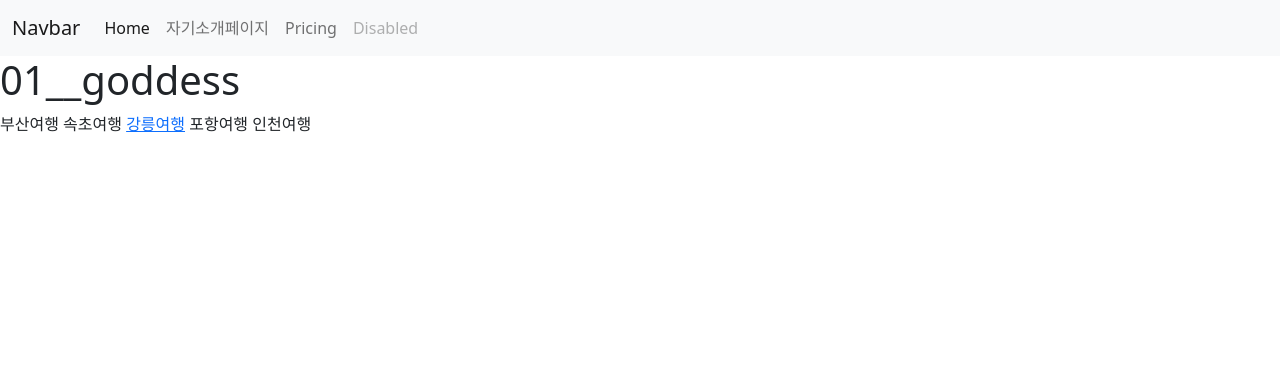
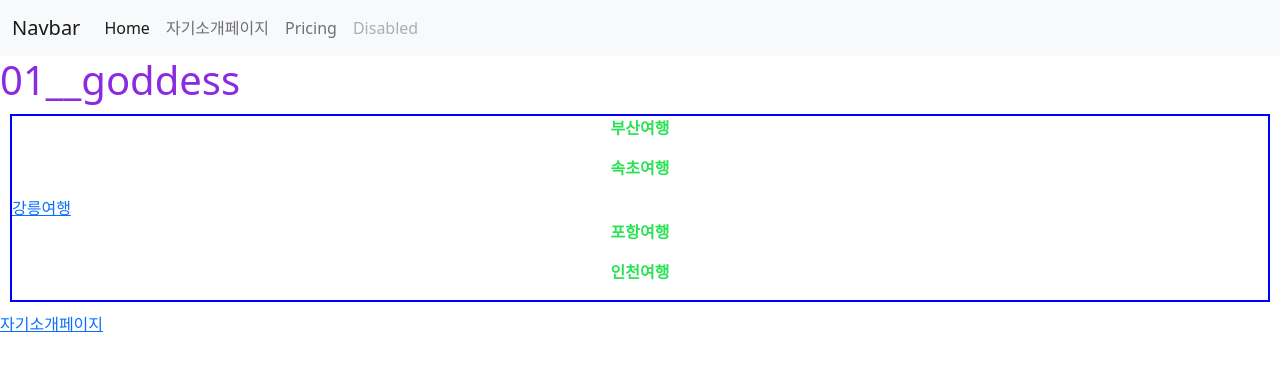
Before and after one commit to jangys02/2022-sns-project, a Django app: page / in a window 1280 px wide. Shown: the top 371 px of the page. Run offline with Django 4.2, Linux system fonts and the light colour scheme.

Commit message:
3주차과제

```diff
--- a/basic/static/css/project.css
+++ b/basic/static/css/project.css
@@ -1,8 +1,3 @@
-a{
-    color :blueviolet;
-    font-weight: bold;
-    text-align: center;
-}
 .trip_box{
     border: 2px solid blue;
     margin: 10px;
@@ -13,3 +8,10 @@ h1{
     color :blueviolet;
 
 }
+
+p{
+    color :rgb(43, 226, 86);
+    font-weight: bold;
+    text-align: center;
+
+}
--- a/basic/templates/base.html
+++ b/basic/templates/base.html
@@ -8,7 +8,7 @@
     <title>yeoshin's SNS</title>
     <link href="https://cdn.jsdelivr.net/npm/bootstrap@5.1.3/dist/css/bootstrap.min.css" rel="stylesheet" integrity="sha384-1BmE4kWBq78iYhFldvKuhfTAU6auU8tT94WrHftjDbrCEXSU1oBoqyl2QvZ6jIW3" crossorigin="anonymous">
     <script src="https://cdn.jsdelivr.net/npm/bootstrap@5.1.3/dist/js/bootstrap.bundle.min.js" integrity="sha384-ka7Sk0Gln4gmtz2MlQnikT1wXgYsOg+OMhuP+IlRH9sENBO0LRn5q+8nbTov4+1p" crossorigin="anonymous"></script>
-    <link rel="sylesheet" type="text/css" href="{% static 'css/project.css' %}">
+    <link rel="stylesheet" type="text/css" href="{% static 'css/project.css' %}">
 
 </head>
 <body>
--- a/main/templates/main/Gangneung.html
+++ b/main/templates/main/Gangneung.html
@@ -1,11 +1,9 @@
 {% extends 'base.html' %}
-
-{%load static %}
 
 {% block content %}
 
 
-<p>강릉여행페이지</p>
+<h1>강릉여행페이지</h1>
 
 
 {% endblock %}
--- a/main/templates/main/mainpage.html
+++ b/main/templates/main/mainpage.html
@@ -5,13 +5,14 @@
 {% block content %}
     <h1>01__goddess</h1>
     <div class="trip_box">
-        <a>부산여행</a>
-        <a>속초여행</a>
+        <p>부산여행</p>
+        <p>속초여행</p>
         <a href="{% url 'showgang' %}">강릉여행</a>
-        <a>포항여행</a>
-        <a>인천여행</a>
+        <p>포항여행</p>
+        <p>인천여행</p>
     </div>
 
+<a href="{% url 'introduce' %}">자기소개페이지</a>
 
 {% endblock %}
 </body>
--- a/main/views.py
+++ b/main/views.py
@@ -10,6 +10,3 @@ def show(request):
 
 def showgang(request):
     return render(request, 'main/Gangneung.html')
-
-def showin(request):
-    return render(request, 'main/Incheon.html')
```
